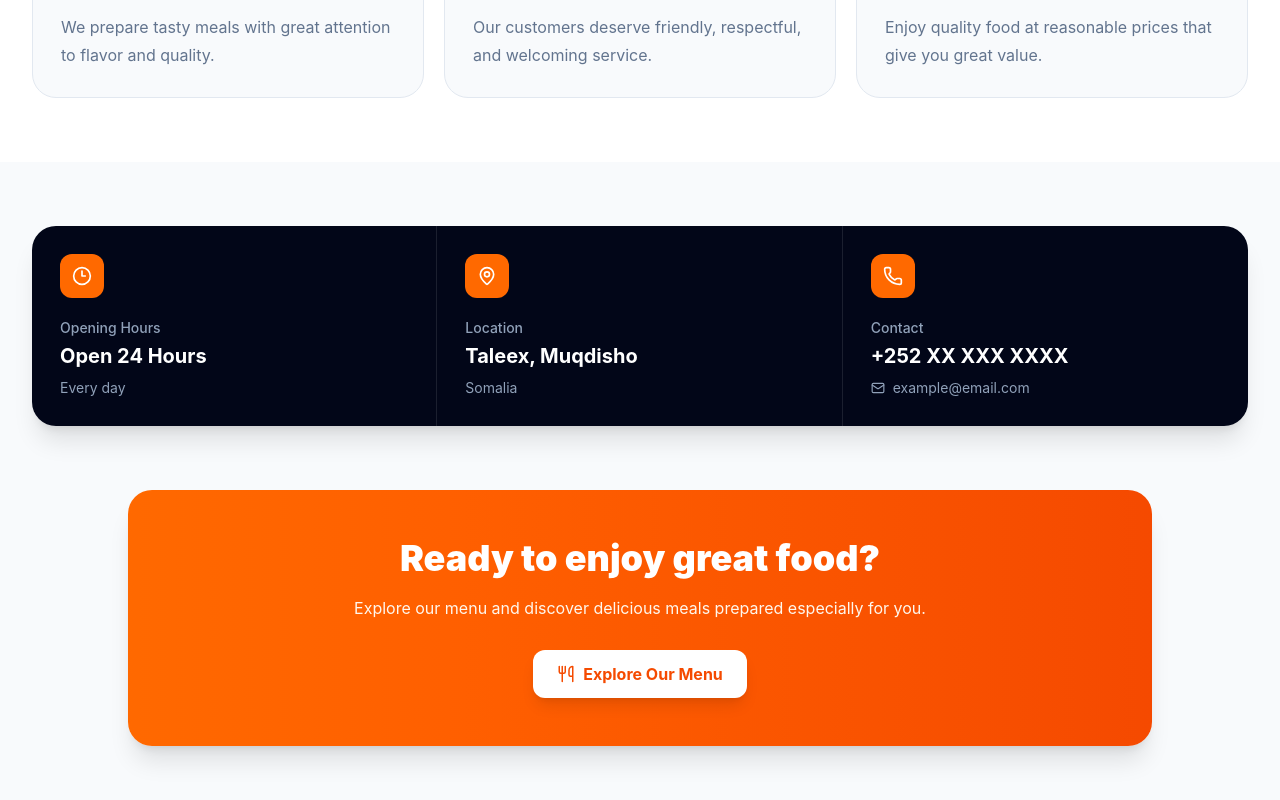
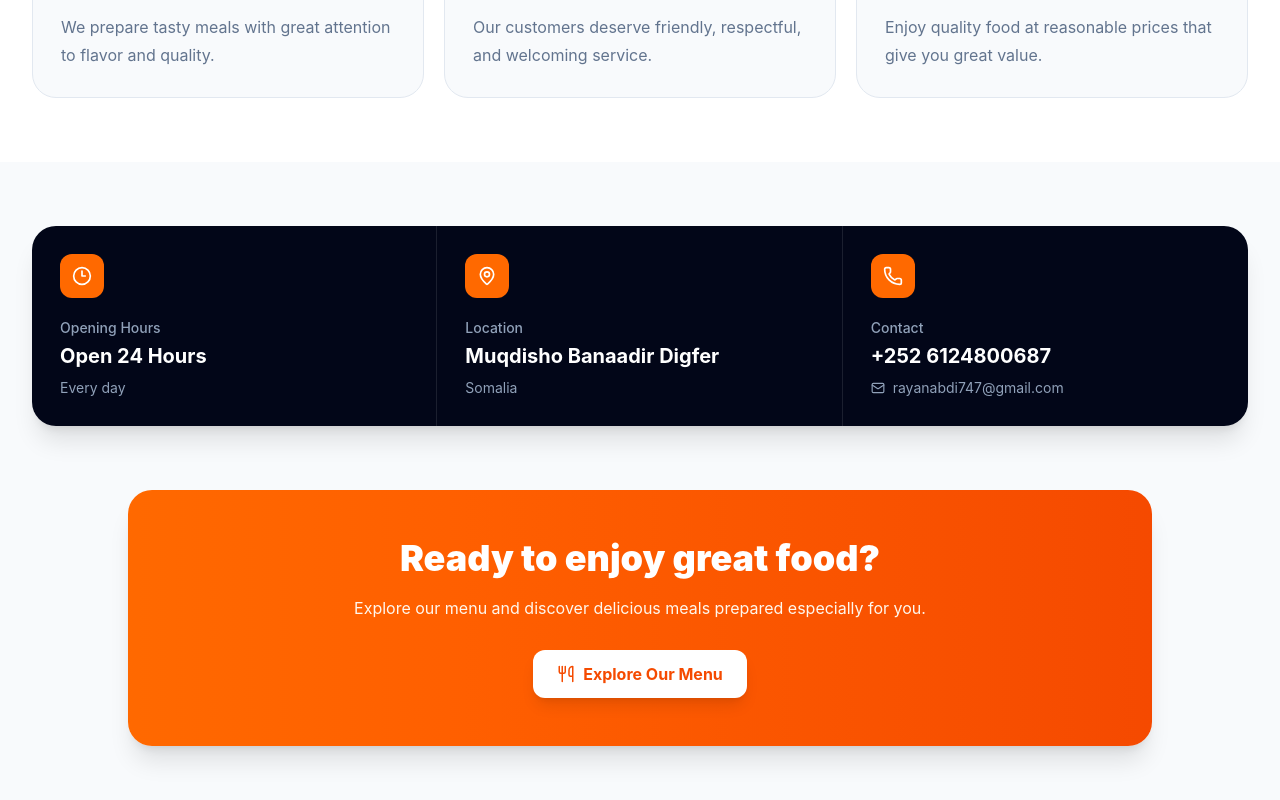
Before and after one commit to omar-abdi/cplus-restaurant, a React app in the folder frontend/: page /details in a window 1280 px wide. Shown: the part 1577-2377 px from the top of the page. Built offline with nearby package versions, Linux system fonts and the light colour scheme; sample sign-in values are in the browser's storage; the HTML template or start-up script is replaced by a standard one.

Commit message:
72 lastUpdate

```diff
--- a/frontend/src/pages/Details.jsx
+++ b/frontend/src/pages/Details.jsx
@@ -258,7 +258,7 @@ const Details = () => {
               </p>
 
               <h3 className="mt-1 text-xl font-bold text-white">
-                Taleex, Muqdisho
+                 Muqdisho Banaadir Digfer
               </h3>
 
               <p className="mt-2 text-sm text-slate-400">
@@ -278,13 +278,13 @@ const Details = () => {
 
               {/* CHANGE PHONE HERE */}
               <h3 className="mt-1 text-xl font-bold text-white">
-                +252 XX XXX XXXX
+                +252 6124800687
               </h3>
 
               {/* CHANGE EMAIL HERE */}
               <p className="mt-2 flex items-center gap-2 text-sm text-slate-400">
                 <Mail size={14} />
-                example@email.com
+                rayanabdi747@gmail.com
               </p>
             </div>
 
```
